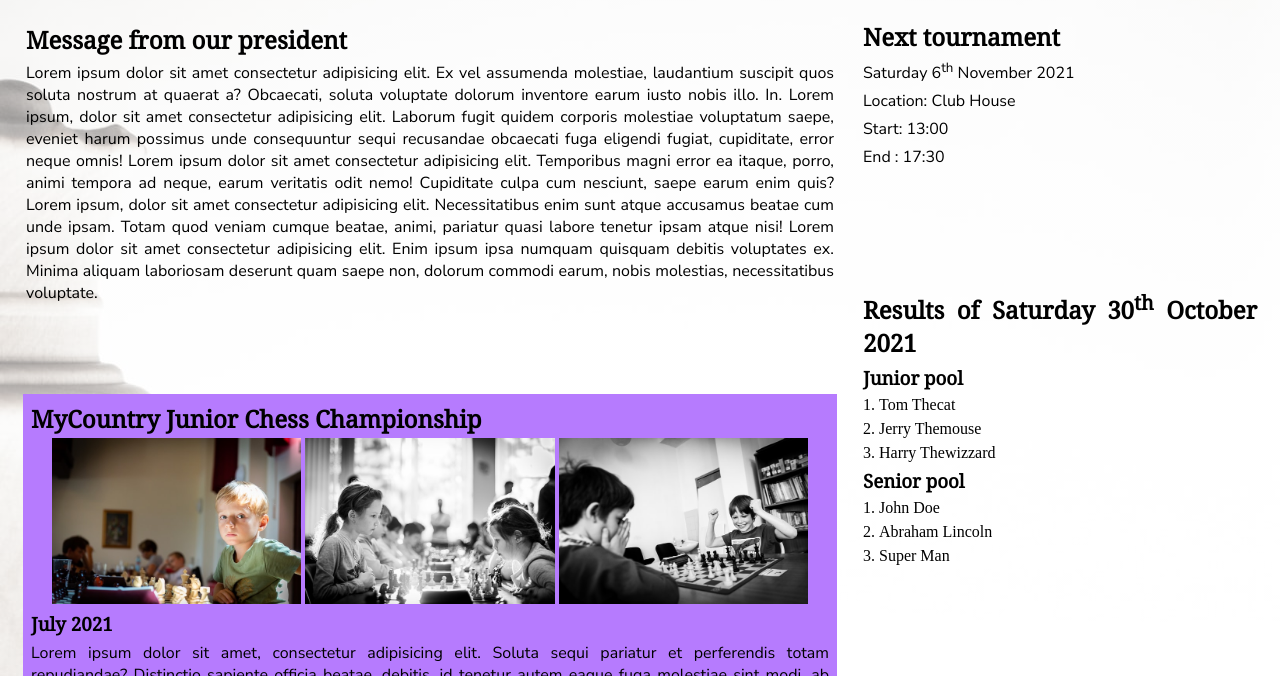
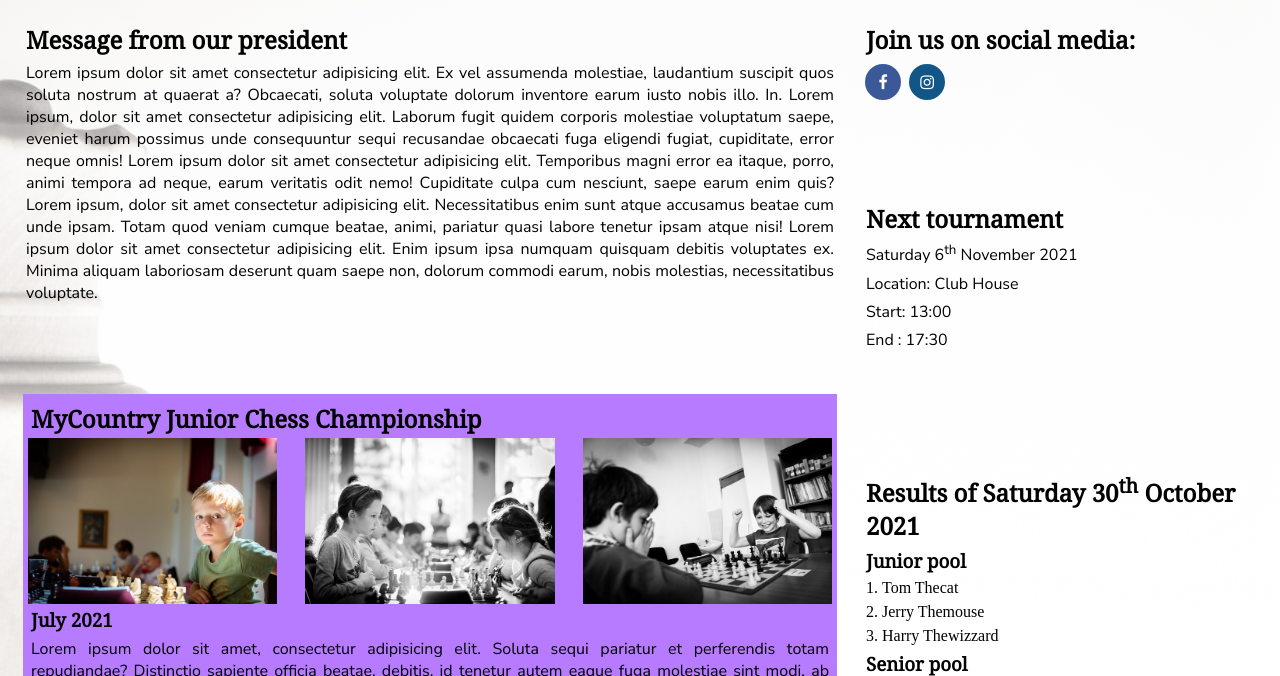
Before and after one commit to danielquevauvilliers/Responsive-club-website, a plain HTML site: page index.html in a window 1280 px wide. Shown: the part 119-795 px from the top of the page. Drawn offline with nearby package versions, Linux system fonts and the light colour scheme; a web font is replaced by a local one.

Commit message:
adjust img in #news and add social media links

```diff
--- a/index.html
+++ b/index.html
@@ -11,6 +11,7 @@
       href="https://fonts.googleapis.com/css2?family=Almendra:ital,wght@0,400;0,700;1,400;1,700&family=EB+Garamond:wght@500&family=Noto+Serif&family=Nunito+Sans&display=swap"
       rel="stylesheet"
     />
+    <link rel="stylesheet" href="https://cdnjs.cloudflare.com/ajax/libs/font-awesome/4.7.0/css/font-awesome.min.css">
     <title>MyTown Chess Club</title>
   </head>
   <body>
@@ -60,9 +61,11 @@
           <span id="anchor2" class="anchor"></span>
           <article id="junior-championship">
             <h2>MyCountry Junior Chess Championship</h2>
-            <img src="./resources/images/kids1.jpg" alt="" />
-            <img src="./resources/images/kids2.jpg" alt="" />
-            <img src="./resources/images/kids3.jpg" alt="" />
+            <div class="img-container">
+              <img src="./resources/images/kids1.jpg" alt="" />
+              <img src="./resources/images/kids2.jpg" alt="" />
+              <img src="./resources/images/kids3.jpg" alt="" />
+            </div>
             <h3>July 2021</h3>
             <p>
               Lorem ipsum dolor sit amet, consectetur adipisicing elit. Soluta
@@ -114,6 +117,11 @@
             </p>
           </article>
         </div>
+        <aside id="social-media">
+          <h2>Join us on social media:</h2>
+          <a href="#" class="fa fa-facebook"></a>
+          <a href="#" class="fa fa-instagram"></a>
+        </aside>
         <aside id="next-tournament">
           <h2>Next tournament</h2>
           <p>Saturday 6<sup>th</sup> November 2021</p>
--- a/resources/css/styles.css
+++ b/resources/css/styles.css
@@ -30,6 +30,32 @@ html {
   justify-content: center;
 }*/
 
+/* Social media*/
+
+.fa {
+  padding: 10px;
+  font-size: 30px;
+  width: 36px;
+  text-align: center;
+  text-decoration: none;
+  margin: 5px 2px;
+  border-radius: 50%;
+}
+
+.fa:hover {
+    opacity: 0.7;
+}
+
+.fa-facebook {
+  background: #3B5998;
+  color: white;
+}
+
+.fa-instagram {
+  background: #125688;
+  color: white;
+}
+
 h1 {
   background-color: rgba(42, 24, 10, 1);
   color: white;
@@ -41,7 +67,7 @@ h1 {
 }
 
 h2, h3 {
-  text-align: justify;
+  text-align: left;
   font-family: 'Noto Serif', serif;
   padding: 3px;
 }
@@ -141,6 +167,10 @@ article {
   padding: 5px;
 }
 
+aside {
+  padding: 3px;
+}
+
 .section {
   position: relative;
 }
@@ -153,6 +183,11 @@ article {
   top: -116px;
   left: 0;
   visibility: hidden;
+}
+
+.img-container {
+  display: flex;
+  justify-content: space-between;
 }
 
 #news article {
@@ -182,6 +217,10 @@ article {
   height: auto;
 }
 
+#national-championship {
+  min-height: 270px;
+}
+
 #national-championship img {
   width: 25%;
   max-width: 150px;
@@ -189,18 +228,28 @@ article {
   margin-left: 9px;
 }
 
+#activities-covid {
+  min-height: 320px;
+}
+
 #activities-covid img {
   width: 30%;
+  max-width: 225px;
   float: left;
   margin: 9px;
   background-color: black;
 }
 
+#social-media {
+  grid-area: 1/ 9/ span 2/ span 4;
+  text-align: left;
+}
+
 #next-tournament {
-  grid-area: 1/ 9/ span 2/ span 4;
+  grid-area: 3/ 9/ span 2/ span 4;
 }
 
 #last-results {
-  grid-area: 4/ 9/ span 4/ span 4;
+  grid-area: 6/ 9/ span 4/ span 4;
   overflow-y: auto;
 }
```
